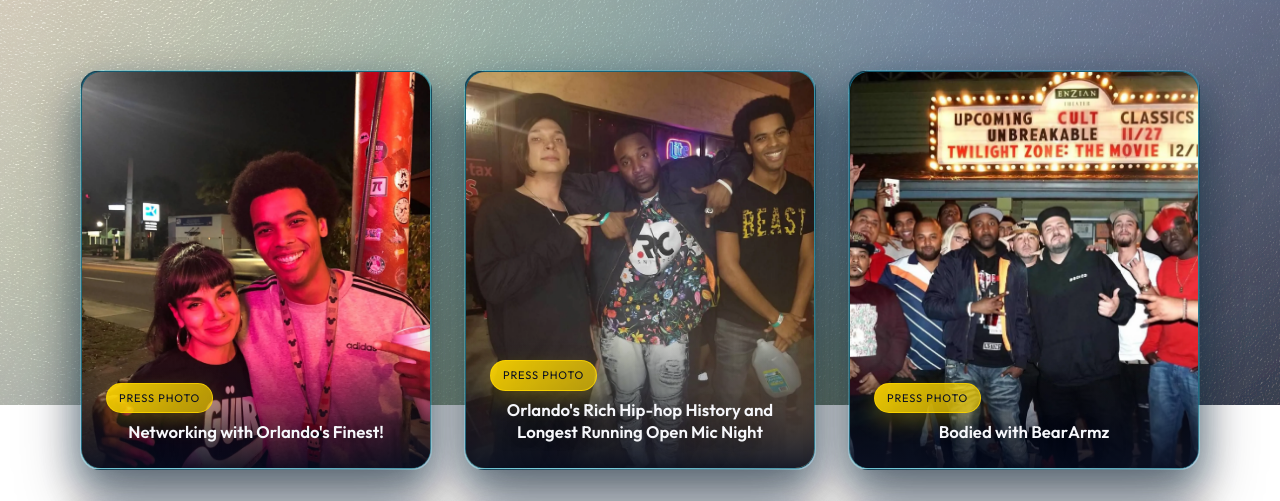
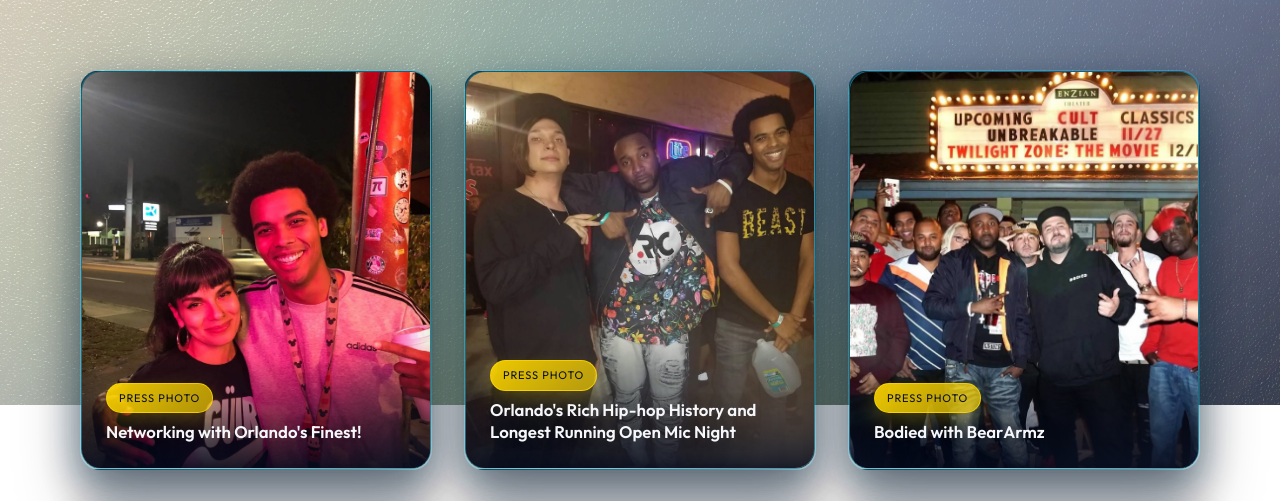
Before and after one commit to govangoes/calamari-crystal-site, a React (Vite) app: page /epk in a window 1280 px wide. Shown: the part 395-896 px from the top of the page. Built offline with nearby package versions, Linux system fonts and the light colour scheme; no server answers.

Commit message:
fix: restore gallery card semantics

```diff
--- a/src/components/EPKGallery.jsx
+++ b/src/components/EPKGallery.jsx
@@ -43,12 +43,21 @@ export default function EPKGallery({ items: itemsProp }) {
       <div className="grid gap-8 sm:grid-cols-2 lg:grid-cols-3">
         {items.map((it, idx) => {
           // Prefer WebP now that variants are generated at build-time.
+          const handleKeyDown = (event) => {
+            if (event.key === "Enter" || event.key === " " || event.key === "Spacebar") {
+              event.preventDefault();
+              setOpenIndex(idx);
+            }
+          };
+
           return (
-            <button
+            <div
               key={(it.src || "") + idx}
-              type="button"
+              role="button"
+              tabIndex={0}
               className="epk-card focus:outline-none"
               onClick={() => setOpenIndex(idx)}
+              onKeyDown={handleKeyDown}
               aria-label={`View ${it.title || "press photo"}`}
             >
               <div className="epk-card__inner">
@@ -102,7 +111,7 @@ export default function EPKGallery({ items: itemsProp }) {
                   </div>
                 </div>
               </div>
-            </button>
+            </div>
           );
         })}
       </div>
```
